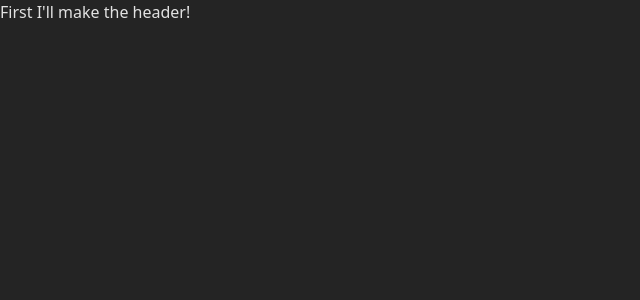
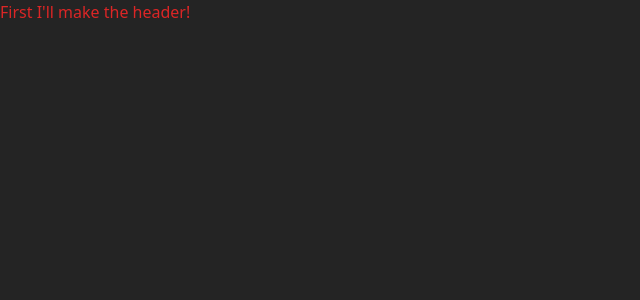
Before and after one commit to Adefiance/dribbble, a React (Vite) app: page / in a window 1280 px wide. Shown: the top 300 px of the page, without its empty margins (0-640 px from the left). Built offline with nearby package versions, Linux system fonts and the light colour scheme.

Commit message:
Small Changes
Modified some stuff. Made Header and HeaderSearchBar TSX files

```diff
--- a/src/App.jsx
+++ b/src/App.jsx
@@ -3,7 +3,7 @@ function App() {
 
   return (
     <>
-      <div>
+      <div className="text-red-600">
         First I'll make the header!
       </div>
     </>
--- /dev/null
+++ b/src/components/comps/HeaderSearchBar.tsx
@@ -0,0 +1,5 @@
+
+
+function HeaderSearchBar () {}
+
+export default HeaderSearchBar
--- /dev/null
+++ b/src/components/static/Header.tsx
@@ -0,0 +1,13 @@
+
+
+function Header (scrolloff:boolean=false) {
+    return (
+    <>
+      <div className="">
+
+      </div>
+    </>
+  )
+}
+
+export default Header
```
Also changed, not shown: src/components/comps/HeaderSearchBar.jsx (deleted), src/components/static/Header.jsx (deleted).
